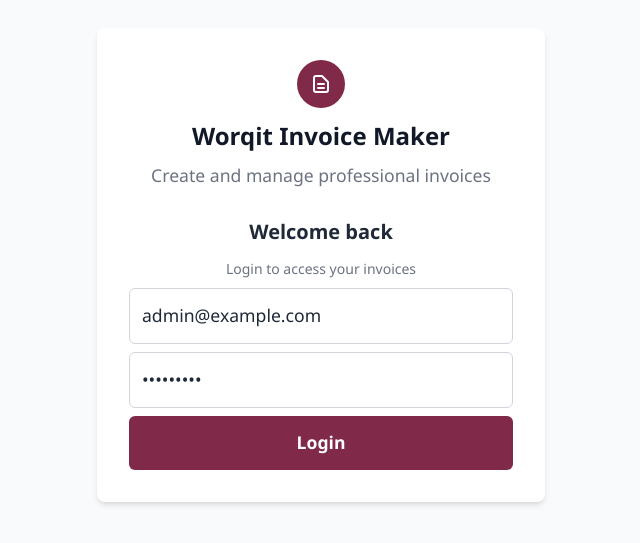
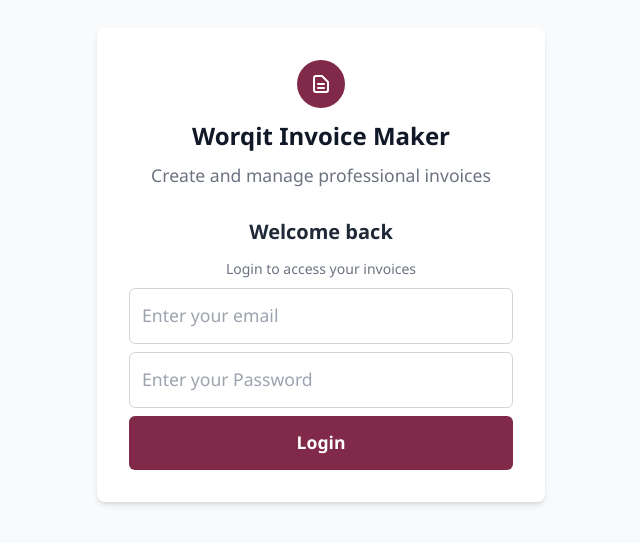
Before and after one commit to amal-benny/invoice, a Next.js app in the folder frontend/: page /login in a window 1280 px wide. Shown: the part 135-678 px from the top of the page, without its empty margins (319-959 px from the left). Built offline with nearby package versions, Linux system fonts and the light colour scheme.

Commit message:
whatsup update

```diff
--- a/frontend/app/login/page.tsx
+++ b/frontend/app/login/page.tsx
@@ -20,8 +20,8 @@ interface LoginResponse {
 
 export default function LoginPage() {
   const router = useRouter();
-  const [email, setEmail] = useState("admin@example.com");
-  const [password, setPassword] = useState("Admin@123");
+  const [email, setEmail] = useState("");
+  const [password, setPassword] = useState("");
   const [loading, setLoading] = useState(false);
 
   async function submit(e: React.FormEvent) {
--- a/frontend/components/InvoiceTable.tsx
+++ b/frontend/components/InvoiceTable.tsx
@@ -175,9 +175,9 @@ export default function InvoiceTable({
     const name = inv.customer?.name || "";
     const invoiceNumber = inv.invoiceNumber || "";
 
-    const message = `Hello ${name},\nInvoice: ${invoiceNumber}\nPaid: ${inv.currency} ${paid.toFixed(
+    const message = `Hello ${name},\n\nThis is regarding Invoice ${invoiceNumber}. The amount paid to date is ${inv.currency} ${paid.toFixed(
       2
-    )}\nBalance: ${inv.currency} ${balance.toFixed(2)}\n\nIf you have any questions, please reply here.`;
+    )},and the outstanding balance is ${inv.currency} ${balance.toFixed(2)}. We kindly request you to clear the pending balance at earliest convenience.\n\nIf you have any questions, please reply here.\n\nThank you!`;
 
     // Use wa.me link. Note: wa.me requires full international format ideally.
     const waUrl = `https://wa.me/${digits}?text=${encodeURIComponent(message)}`;
```
